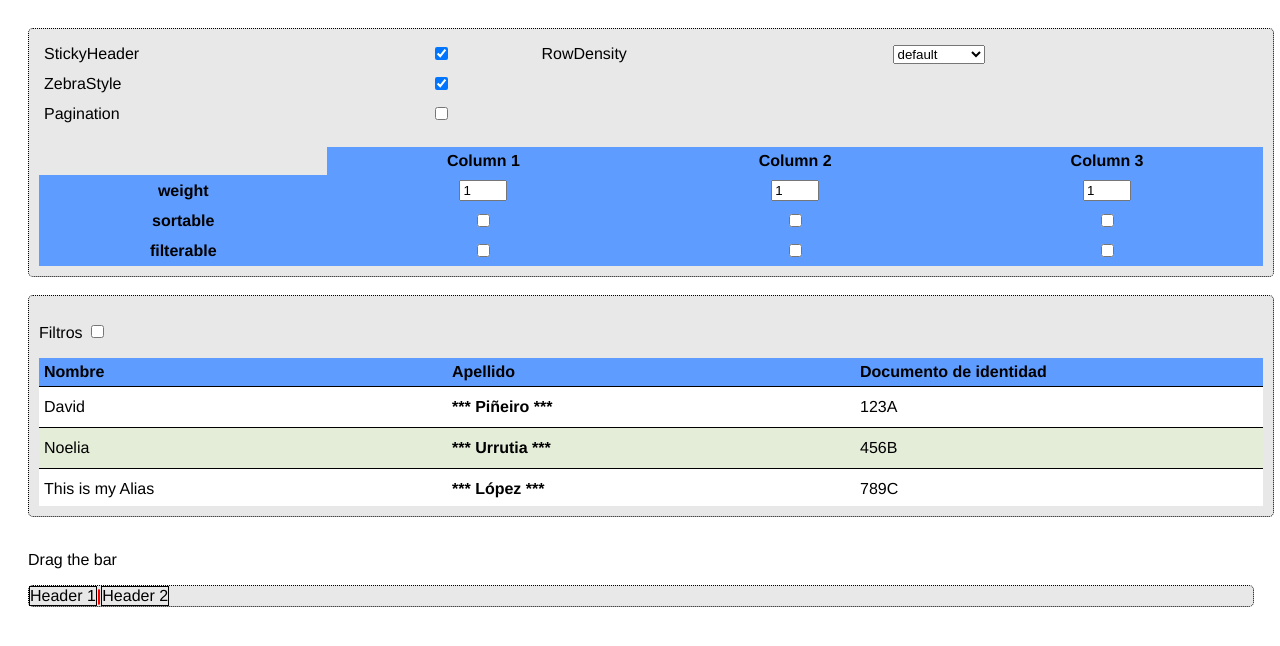
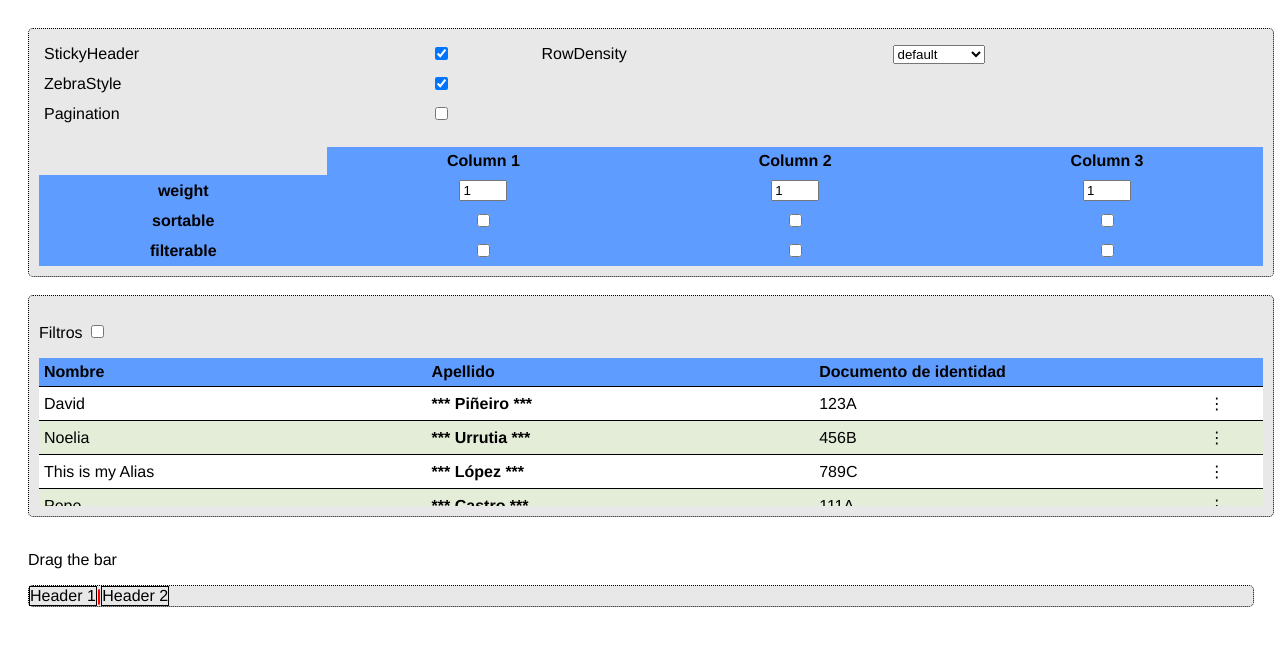
Before and after one commit to noeus90/table-component2, a React app in the folder src/: page / in a window 1280 px wide. Shown: the top 646 px of the page. Built offline with nearby package versions, Linux system fonts and the light colour scheme; the HTML template or start-up script is replaced by a standard one.

Commit message:
Created Row.jsx

```diff
--- a/package.json
+++ b/package.json
@@ -7,7 +7,8 @@
   "dependencies": {
     "react": "15.5.3",
     "react-dom": "15.5.3",
-    "react-draggable": "4.3.1"
+    "react-draggable": "4.3.1",
+    "react-visibility-sensor": "5.1.1"
   },
   "devDependencies": {
     "react-scripts": "1.0.0"
--- /dev/null
+++ b/src/components/Row.jsx
@@ -0,0 +1,114 @@
+import React from "react";
+import PropTypes from "prop-types";
+import Cell from "./Cell";
+
+class Row extends React.Component {
+  /* eslint-disable no-useless-constructor*/
+  constructor(props) {
+    super(props);
+    this.buildActions = this.buildActions.bind(this);
+  }
+
+  render() {
+    const { data, widths, index, color } = this.props;
+    const rowData = data,
+      i = index;
+
+    return (
+        <tr key={i} className={color}>
+          {this.props.children.map((column, j) => {
+            let value;
+            if (typeof column.props.dataKey === "function") {
+              value = column.props.dataKey(rowData);
+            } else {
+              value = rowData[column.props.dataKey];
+            }
+
+            if (column.props.treatment) {
+              value = column.props.treatment(value);
+            }
+            return (
+              <Cell
+                key={i + "-" + j}
+                className={this.props.rowDensity}
+                value={value}
+                width={widths[j]}
+                visible={this.props.cols[j].extra.visible}
+              />
+            );
+          })}
+          {this.props.actions &&
+            this.buildActions(rowData, i, widths[widths.length - 1])}
+        </tr>
+    );
+  }
+
+  buildActions(rowData, rowIdx, width) {
+    return (
+      <Cell
+        key={"actions" + rowIdx}
+        visible={true}
+        value={
+          <div className="dropup">
+            <button className="dropbtn">⋮</button>
+            <div className="dropup-content">
+              {this.props.actions.reduce((result, action, i) => {
+                let visible;
+                switch (typeof action.visible) {
+                  case "function":
+                    visible = action.visible(rowData);
+                    break;
+                  case "boolean":
+                    visible = action.visible;
+                    break;
+                  default:
+                    visible = true;
+                }
+
+                if (visible) {
+                  let enabled;
+                  switch (typeof action.enabled) {
+                    case "function":
+                      enabled = action.enabled(rowData);
+                      break;
+                    case "boolean":
+                      enabled = action.visible;
+                      break;
+                    default:
+                      enabled = true;
+                  }
+
+                  return result.concat(
+                    <p
+                      key={"action" + i}
+                      style={enabled ? {} : { color: "gray" }}
+                      onClick={() =>
+                        enabled &&
+                        action.action(rowData, this.props.buildUtils(rowIdx))
+                      }
+                      className="mini"
+                    >
+                      {action.icon} {action.text}
+                    </p>
+                  );
+                }
+                return result;
+              }, [])}
+            </div>
+          </div>
+        }
+        width={width}
+      />
+    );
+  }
+}
+
+Row.propTypes = {
+  data: PropTypes.object.isRequired,
+  widths: PropTypes.array,
+  index: PropTypes.number,
+  rowColor: PropTypes.string,
+  rowDensity: PropTypes.string
+};
+
+module.exports = Row;
--- a/src/components/Table.jsx
+++ b/src/components/Table.jsx
@@ -1,5 +1,6 @@
 import React from "react";
 import PropTypes from "prop-types";
+import Row from "./Row";
 import Cell from "./Cell";
 import Column from "./Column";
 import Filters from "./filters/Filters";
@@ -26,10 +27,9 @@ class Table extends React.Component {
       currentPage: 0
     };
     this.sort = this.sort.bind(this);
-    this.buildActions = this.buildActions.bind(this);
+    this.filters = new Filters(() => this.state.rows, () => this.forceUpdate());
     this.openAfterRow = this.openAfterRow.bind(this);
     this.buildUtils = this.buildUtils.bind(this);
-    this.filters = new Filters(() => this.state.rows, () => this.forceUpdate());
   }
 
   recursive = () => {
@@ -164,6 +164,7 @@ class Table extends React.Component {
               {this.props.actions && (
                 <Column
                   key="actions + i"
+                  visible={true}
                   name={" "}
                   width={widths[widths.length - 1]}
                 />
@@ -187,40 +188,22 @@ class Table extends React.Component {
               if (!row.extra.visible) return null;
               const rowData = row.row;
               return [
-                <tr
-                  key={i}
-                  className={this.props.zebraStyle && i % 2 ? "green" : "white"}
-                >
-                  {this.props.children.map((column, j) => {
-                    //console.log(rowData);
-                    let value;
-
-                    if (typeof column.props.dataKey === "function") {
-                      value = column.props.dataKey(rowData);
-                    } else {
-                      value = rowData[column.props.dataKey];
-                    }
-
-                    if (column.props.treatment) {
-                      value = column.props.treatment(value);
-                    }
-                    return (
-                      <Cell
-                        key={i + "-" + j}
-                        className={this.props.rowDensity}
-                        value={value}
-                        width={widths[j]}
-                        visible={this.state.cols[j].extra.visible}
-                      />
-                    );
-                  })}
-                  {this.props.actions &&
-                    this.buildActions(rowData, i, widths[widths.length - 1])}
-                </tr>,
+                <Row
+                  data={rowData}
+                  widths={widths}
+                  index={i}
+                  color={this.props.zebraStyle && i % 2 ? "green" : "white"}
+                  children={this.props.children}
+                  cols={this.state.cols}
+                  afterRows={this.state.customAfterRow}
+                  actions={this.props.actions}
+                  buildUtils={this.buildUtils}
+                />,
                 this.state.customAfterRow[i] ? (
-                  <tr>
+                  <tr className={this.props.zebraStyle && i % 2 ? "green" : "white"}>
                     <Cell
                       key={"AR"}
+                      visible={true}
                       className="afterRow"
                       colSpan={3}
                       value={
@@ -267,64 +250,6 @@ class Table extends React.Component {
     };
   }
 
-  buildActions(rowData, rowIdx, width) {
-    return (
-      <Cell
-        key={"actions" + rowIdx}
-        value={
-          <div className="dropup">
-            <button className="dropbtn">⋮</button>
-            <div className="dropup-content">
-              {this.props.actions.reduce((result, action, i) => {
-                let visible;
-                switch (typeof action.visible) {
-                  case "function":
-                    visible = action.visible(rowData);
-                    break;
-                  case "boolean":
-                    visible = action.visible;
-                    break;
-                  default:
-                    visible = true;
-                }
-
-                if (visible) {
-                  let enabled;
-                  switch (typeof action.enabled) {
-                    case "function":
-                      enabled = action.enabled(rowData);
-                      break;
-                    case "boolean":
-                      enabled = action.visible;
-                      break;
-                    default:
-                      enabled = true;
-                  }
-
-                  return result.concat(
-                    <p
-                      key={"action" + i}
-                      style={enabled ? {} : { color: "gray" }}
-                      onClick={() =>
-                        enabled &&
-                        action.action(rowData, this.buildUtils(rowIdx))
-                      }
-                      className="mini"
-                    >
-                      {action.icon} {action.text}
-                    </p>
-                  );
-                }
-                return result;
-              }, [])}
-            </div>
-          </div>
-        }
-        width={width}
-      />
-    );
-  }
-
   sort(sortFn, asc = true) {
     this.setState({
       rows: this.state.rows.sort(
--- a/src/index.css
+++ b/src/index.css
@@ -119,7 +119,6 @@ table tbody.scrollable {
 }
 .afterRow > div {
   padding: 10px;
-  border: 1px solid black;
 }
 
 .dropbtn {
```
